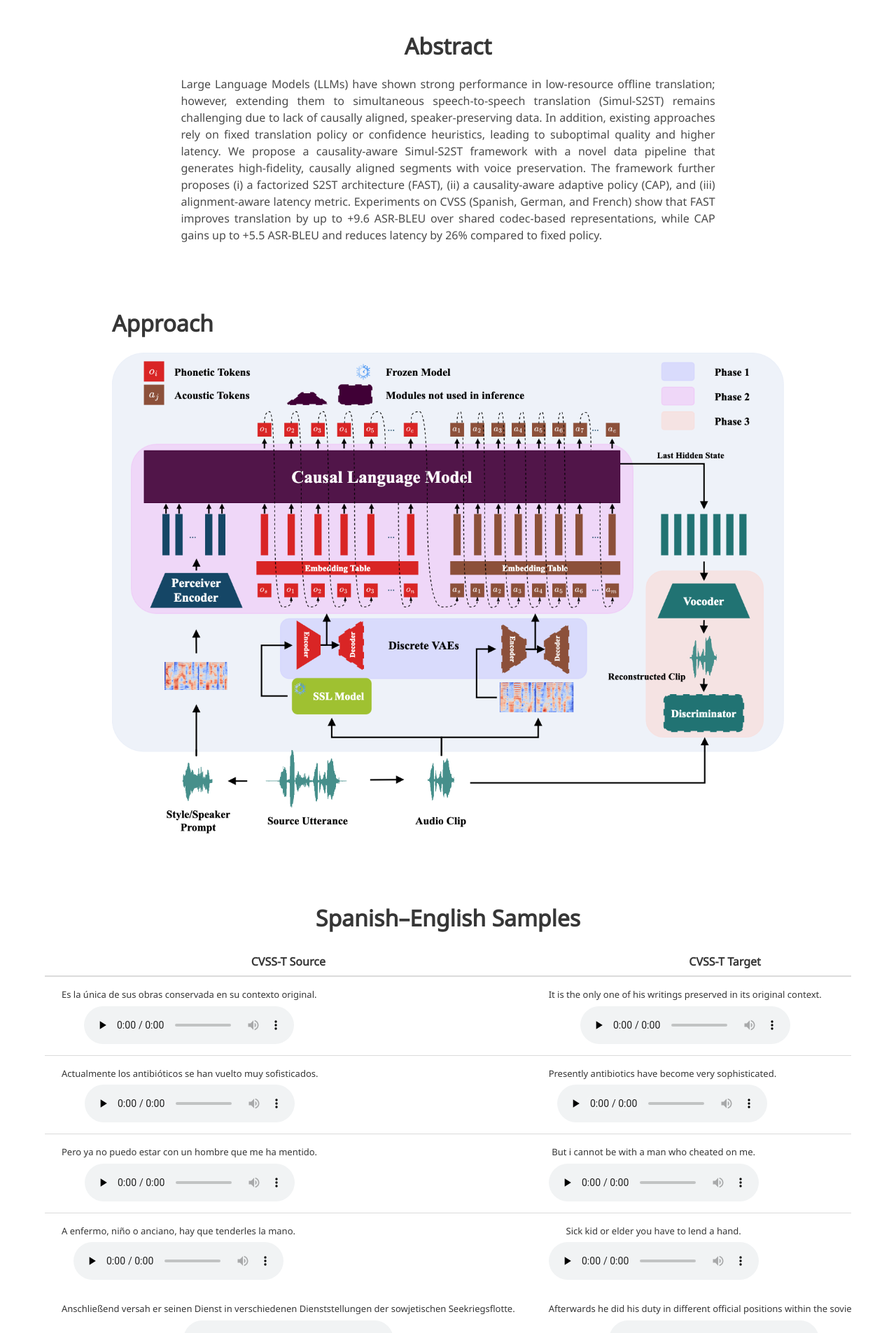
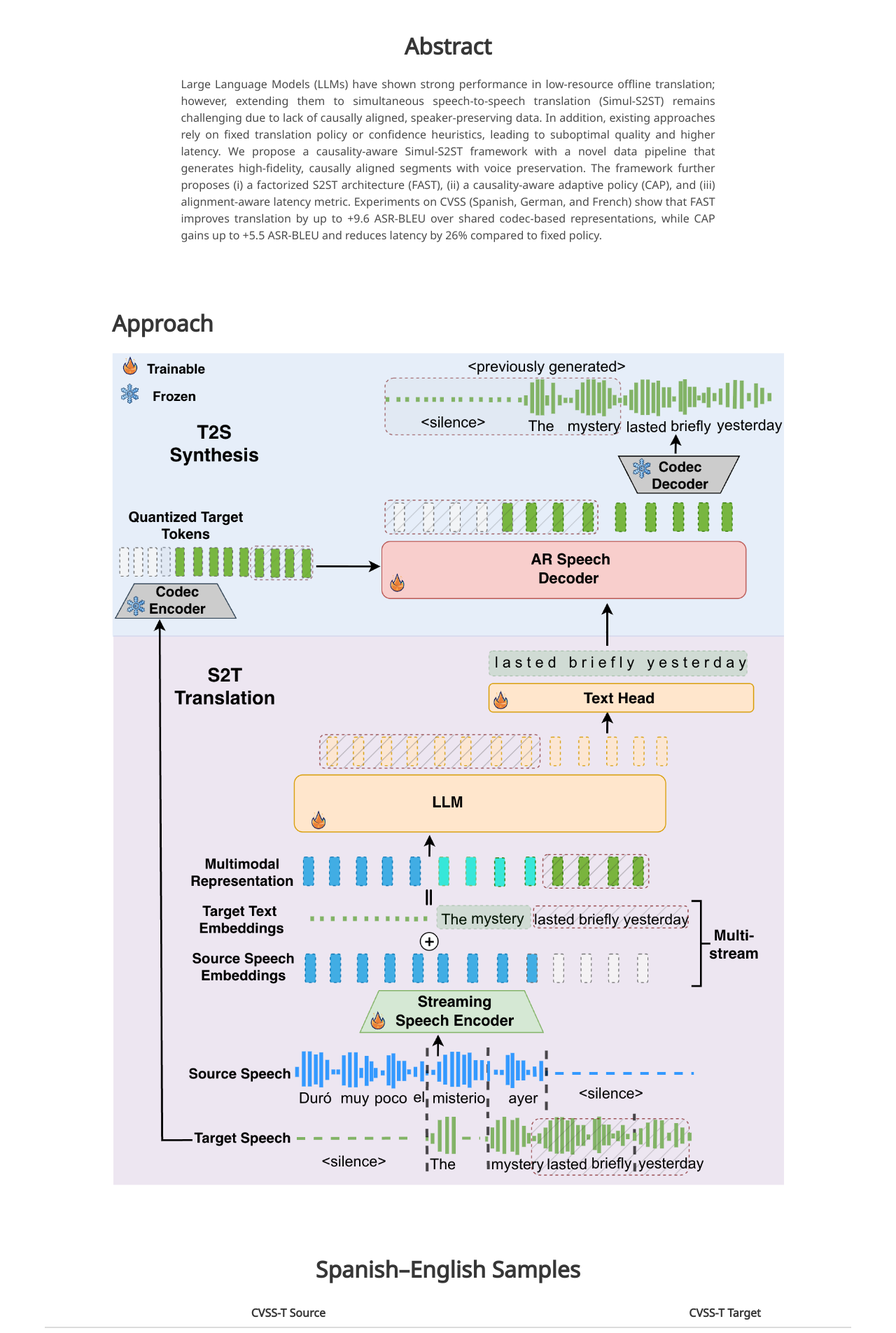
Before and after one commit to AmirHussein96/AmirHussein96.github.io, a Jekyll site: the page FAST/index.html, which Jekyll copies as it is, in a window 1280 px wide. Shown: the top 1905 px of the page at 70% size. Built offline with Jekyll 4.4.1, drawn with Linux system fonts in a browser that asks for light colours; some web fonts are replaced; a style sheet for code colours, icons or effects is not loaded.

Commit message:
test german

```diff
--- a/FAST/index.html
+++ b/FAST/index.html
@@ -205,7 +205,7 @@
         <h2 class="title is-3">Approach</h2>
         <div class="columns is-centered">
           <div class="column content">
-            <img src="./genVC.png">
+            <img src="./fast2.png">
           </div>
 
         </div>
```
Also changed, not shown: FAST/fast2.png (added).
